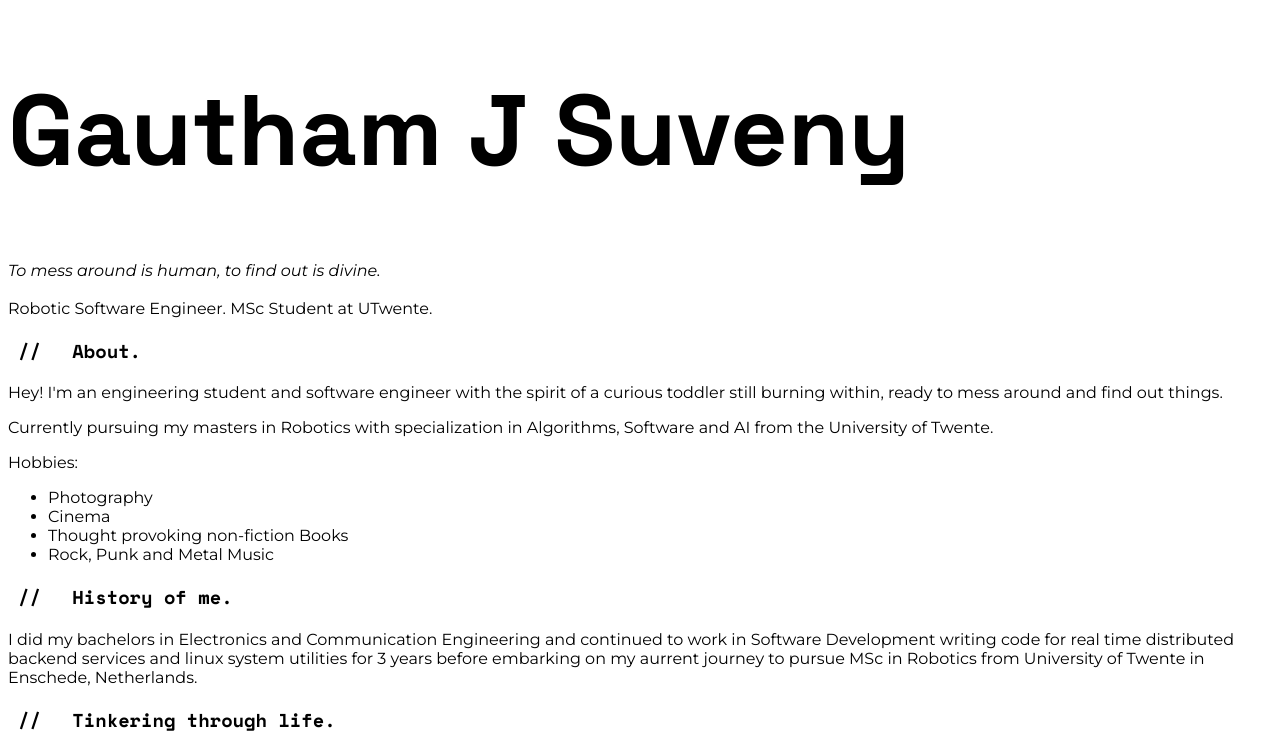
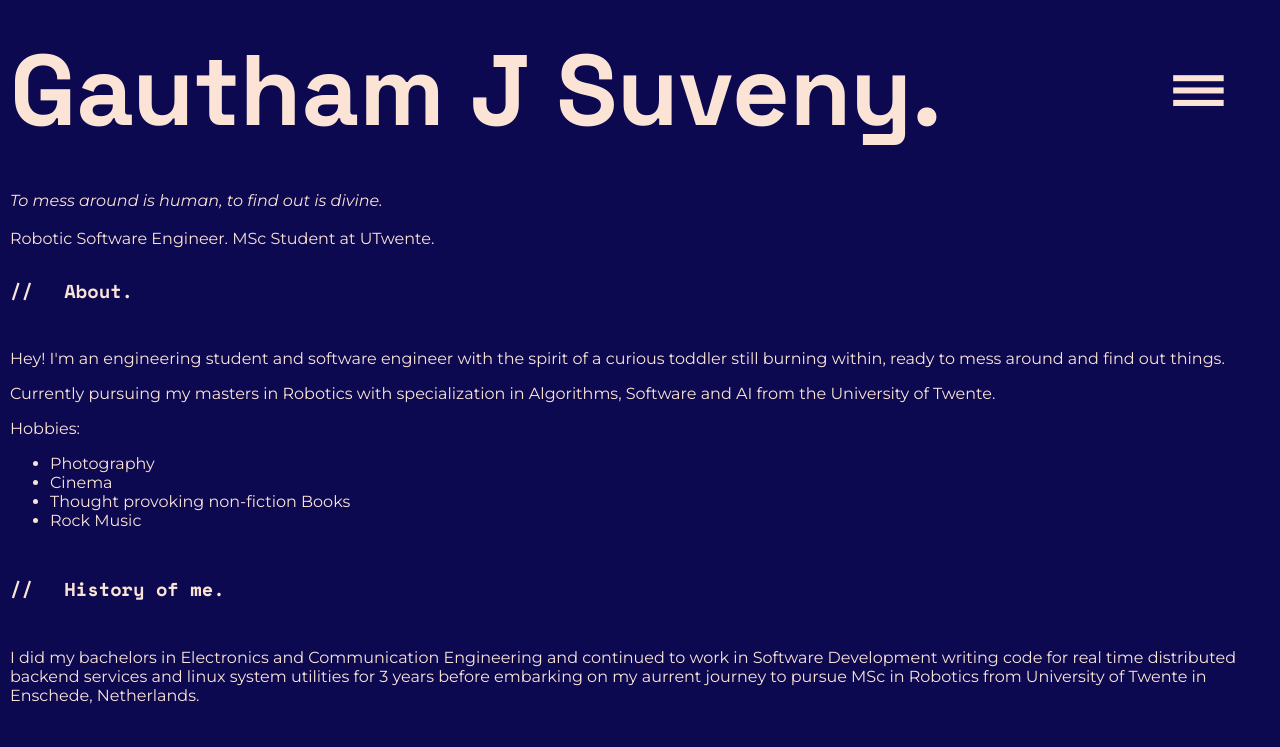
Before and after one commit to Gautham-JS/Gautham-JS.github.io, a plain HTML site: page index.html in a window 1280 px wide. Shown: the top 747 px of the page. Drawn offline with nearby package versions, Linux system fonts and the light colour scheme.

Commit message:
Adding UI changes & added hamburber menu

```diff
--- a/index.html
+++ b/index.html
@@ -16,9 +16,11 @@
 </head>
 <body>
     <div class="body-container">
-        <div class="main-hdr-container">
-            <h1 class="main-hdr">Gautham J Suveny</h1>
-
+        <nav class="main-hdr-container">
+            <h1 class="main-hdr">Gautham J Suveny.</h1>
+            <span class="hamburger" onclick="alert('working')">|||</span>
+        </nav>
+        <div class="content-container">
             <a> <i>To mess around is human, to find out is divine.</i> </a>
             <br>
             <br>
@@ -30,6 +32,7 @@
             <a class="sh-slash">//</a>
             About.
         </h3>
+        <div class="content-container">
             <p>
                 Hey! I'm an engineering student and software engineer with the spirit of a curious toddler still burning within,
                 ready to mess around and find out things.
@@ -42,17 +45,21 @@
                 <li>Photography</li>
                 <li>Cinema</li>
                 <li>Thought provoking non-fiction Books</li>
-                <li>Rock, Punk and Metal Music</li>
+                <li>Rock Music</li>
             </ul>
+        </div>
+
         <h3 class="section-hdr">
             <a class="sh-slash">//</a>
             History of me.
         </h3>
+        <div class="content-container">
             <p>
                 I did my bachelors in Electronics and Communication Engineering and continued to work in Software Development writing code for
                 real time distributed backend services and linux system utilities for 3 years before embarking on my aurrent journey to pursue MSc
                 in Robotics from University of Twente in Enschede, Netherlands.
             </p>
+        </div>
 
 
 
@@ -60,7 +67,7 @@
             <a class="sh-slash">//</a>
             Tinkering through life.
         </h3>
-
+        <div class="content-container">
             <p>
                 My journey of playing with the notion of "what if I do this..?" with things started pretty early from what I heard from my parents.
                 One of my favourite toys had broken when I was a kid, it was a RC car. This led me to dig into it with a spare screwdriver and see and
@@ -120,18 +127,21 @@
                 To do this one of the easiest and the most impactful thing a tinkerer can have is a good 3D printer and thus this would easily be
                 one of the things I would like to add to my personal arseanal of tools. Ofcourse this also must be easily repairable and DIY friendly.
             </p>
+        </div>
+
 
 
         <h3 class="section-hdr">
             <a class="sh-slash">//</a>
             Links.
         </h3>
-
+        <div class="content-container">
             <div class="links-space">
                 <ul>
                     <li><a href="https://www.linkedin.com/in/gautham-js/">Linkedin</a></li>
                     <li><a href="https://github.com/Gautham-JS">Github</a></li>
                 </ul>
+            </div>
         </div>
 
     </div>
--- a/styles/index.css
+++ b/styles/index.css
@@ -5,10 +5,55 @@
     src: url('./assets/fonts/SpaceMono-Regular.ttf');
 }
 
+:root {
+    --bg-color-primary: #0C0950;
+    --font-color-primary: #FBE4D6;
+}
+
+nav{
+    display: flex;
+    justify-content: space-between;
+    align-items: center;
+    background-color: var(--bg-color-primary);
+}
+
+nav .hamburger{
+    font-family: "Space Grotesk", serif;
+    position: relative;
+    transform: rotate(90deg);
+    font-size: 3rem;
+    cursor: pointer;
+    font-weight: 900;
+    color: var(--font-color-primary);
+    padding: 50px;
+}
+
+nav .hamburger:hover {
+    color: #FFC75F;
+}
+
+.body-container {
+    background-color: var(--bg-color-primary);
+    padding: 0px;
+    margin: 0px;
+}
+
+.main-hdr-container {
+    color: var(--font-color-primary);
+    padding: 10px;
+}
+
+.content-container {
+    color: var(--font-color-primary);
+    padding: 10px;
+}
+
 body {
     font-family: "Montserrat", serif;
     font-weight: 400;
     font-style: normal;
+    padding: 0px;
+    margin: 0px;
 }
 
 .main-hdr {
@@ -16,12 +61,15 @@ body {
     font-weight: 800;
     font-size: 100px;
     font-style: normal;
+    color: var(--font-color-primary);
+    margin: 0px;
 }
 
 .section-hdr {
     font-family: "Space Mono", serif;
-    font-weight: 800;
+    font-weight: 1600;
     font-style: normal;
+    color: var(--font-color-primary);
 }
 
 .sh-slash {
```
Lines whose indentation alone changed are shown as unchanged.
